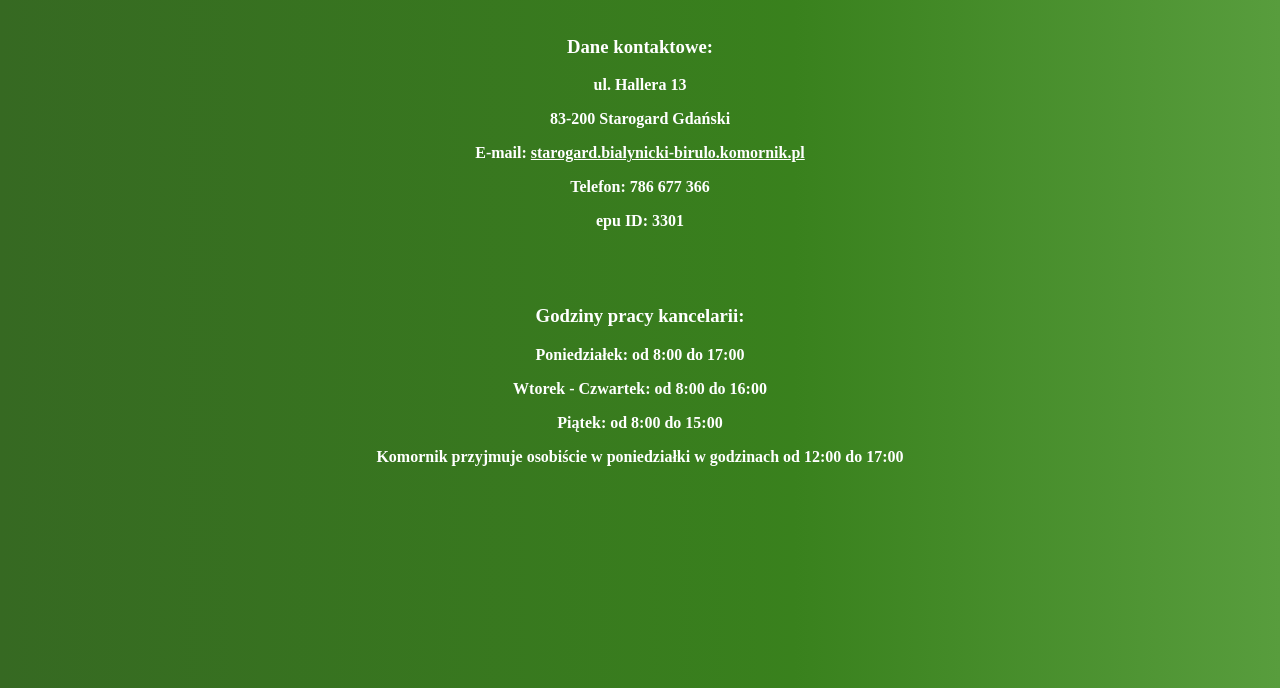
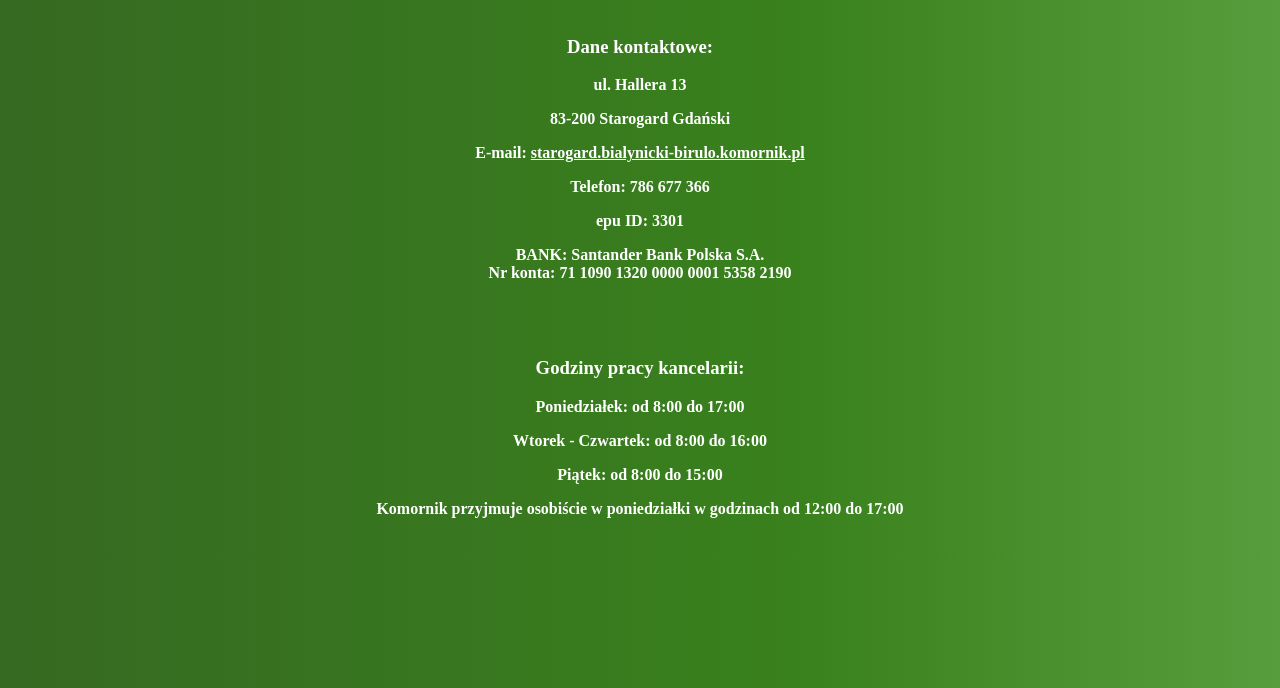
Before and after one commit to sajsdob/bartas, a plain HTML site: page index.html in a window 1280 px wide. Shown: the part 112-800 px from the top of the page. Drawn offline with Linux system fonts and the light colour scheme.

Commit message:
bank ico

```diff
--- a/index.html
+++ b/index.html
@@ -1,6 +1,8 @@
 <!DOCTYPE html>
 <html lang="en">
 <head>
+    <link rel="icon" href="favicon.ico" type="image/x-icon">
+
     <meta charset="UTF-8">
     <meta name="viewport" content="width=device-width, initial-scale=1.0">
     <link rel="stylesheet" href="style.css">
@@ -23,6 +25,9 @@
             <p>E-mail: <a href="mailto:starogard.bialynicki-birulo.komornik.pl">starogard.bialynicki-birulo.komornik.pl</a></p>
             <p>Telefon: 786 677 366</p>
             <p>epu ID: 3301</p>
+            <p>BANK: Santander Bank Polska S.A.
+<br>
+                Nr konta: 71 1090 1320 0000 0001 5358 2190</p>
         </div>
 
         <div class="working-hours">
@@ -31,6 +36,7 @@
             <p>Wtorek - Czwartek: od 8:00 do 16:00</p>
             <p>Piątek: od 8:00 do 15:00</p>
             <p>Komornik przyjmuje osobiście w poniedziałki w godzinach od 12:00 do 17:00</p>
+
         </div>
     </main>
 </body>
```
Also changed, not shown: favicon.ico (added).
